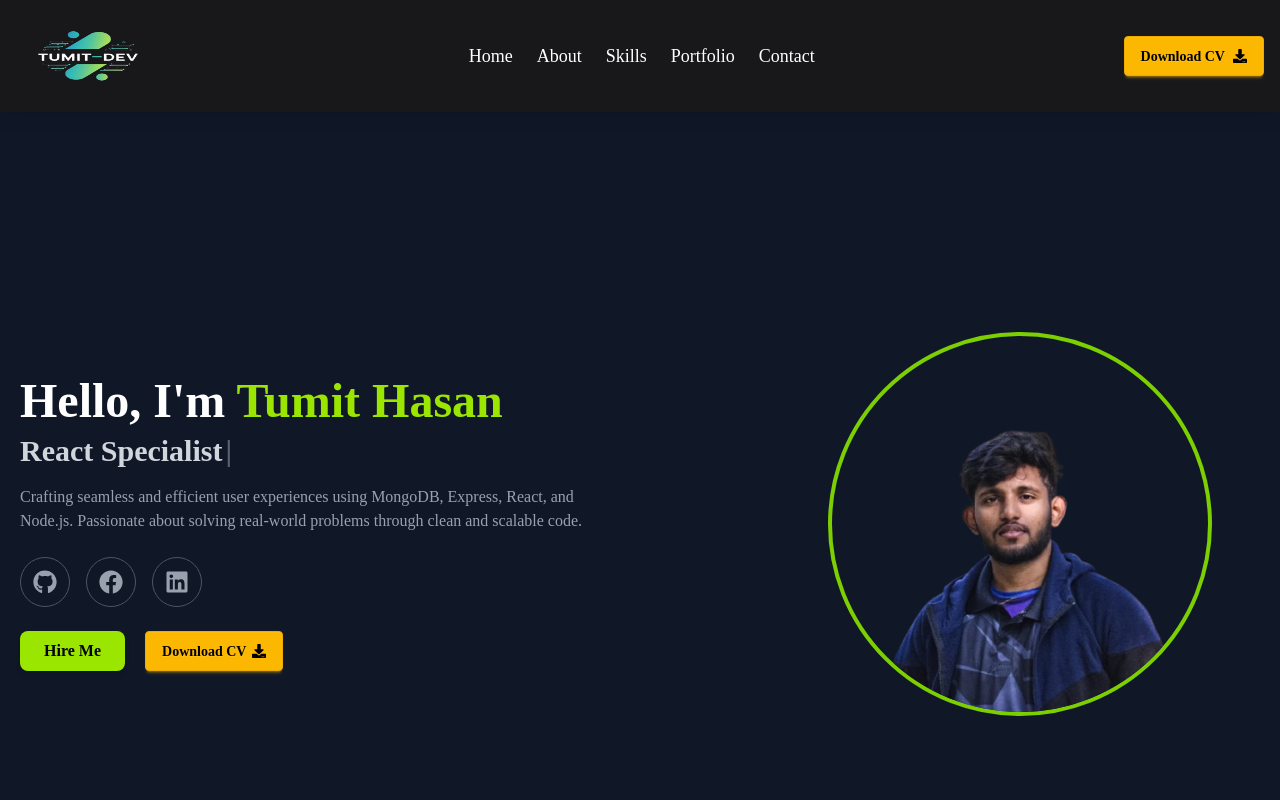
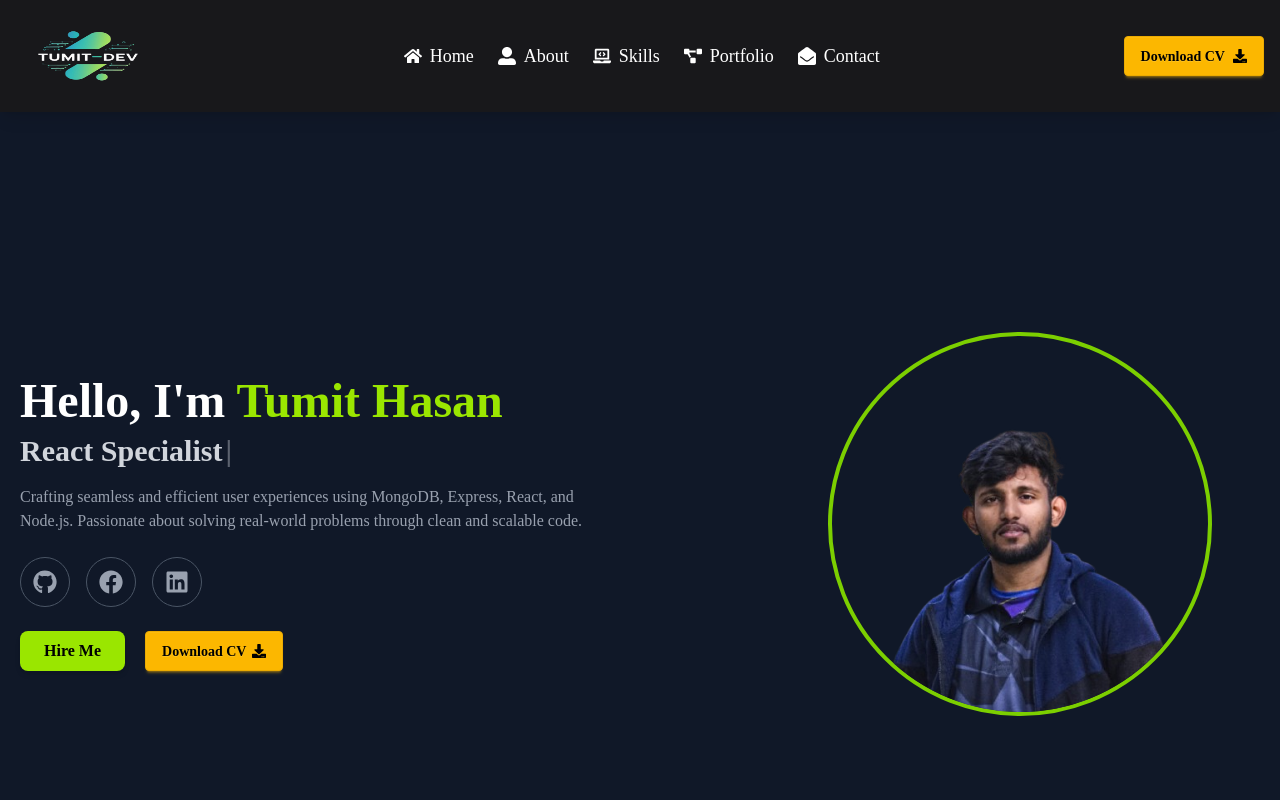
Before and after one commit to tumit-h-r-75/my-portfolio-Website, a React (Vite) app: page / in a window 1280 px wide. Shown: the top 800 px of the page. Built offline with nearby package versions, Linux system fonts and the light colour scheme; a web font is replaced by a local one.

Commit message:
added some icon and redeploy

```diff
--- a/src/components/Footer.jsx
+++ b/src/components/Footer.jsx
@@ -2,7 +2,7 @@ import { NavLink } from "react-router";
 import logo from "../assets/TumitDev-logo-removebg-preview.png";
 import { FaLocationDot } from "react-icons/fa6";
 import { MdEmail } from "react-icons/md";
-import { FaPhoneAlt } from "react-icons/fa";
+import { FaPhoneAlt, FaHome, FaUserAlt, FaCode, FaEnvelope } from "react-icons/fa";
 import { useContext } from "react";
 import { NavigateContext } from "../context/NavigateProvider";
 
@@ -13,13 +13,12 @@ const Footer = () => {
   return (
     <footer className="bg-black text-gray-300 pt-10 pb-6">
       <div className="max-w-7xl mx-auto px-4 grid grid-cols-1 md:grid-cols-3 gap-8">
-        {/* Logo */}
+        {/* Logo Section */}
         <div>
-          <img className="w-52 mb-4" src={logo} alt="Logo" />
-
+          <img className="w-52 mb-4" src={logo} alt="Tumit Dev Logo" />
         </div>
 
-        {/* Quick Access */}
+        {/* Quick Access with Icons */}
         <div>
           <h3 className="text-lg font-semibold text-white mb-4">Quick Access</h3>
           <ul className="flex flex-col gap-2 text-sm">
@@ -27,53 +26,57 @@ const Footer = () => {
               <NavLink
                 to="/"
                 onClick={() => scrollToSection(homeRef)}
-                className="hover:text-lime-400 transition"
+                className="hover:text-lime-400 transition flex items-center gap-2"
               >
-                Home
+                <FaHome /> Home
               </NavLink>
             </li>
             <li>
               <button
                 onClick={() => scrollToSection(aboutRef)}
-                className="hover:text-lime-400 transition text-left"
+                className="hover:text-lime-400 transition text-left flex items-center gap-2"
               >
-                About
+                <FaUserAlt /> About
               </button>
             </li>
             <li>
               <button
                 onClick={() => scrollToSection(skillRef)}
-                className="hover:text-lime-400 transition text-left"
+                className="hover:text-lime-400 transition text-left flex items-center gap-2"
               >
-                Skills
+                <FaCode /> Skills
               </button>
             </li>
             <li>
               <button
                 onClick={() => scrollToSection(contactRef)}
-                className="hover:text-lime-400 transition text-left"
+                className="hover:text-lime-400 transition text-left flex items-center gap-2"
               >
-                Contact
+                <FaEnvelope /> Contact
               </button>
             </li>
           </ul>
         </div>
 
-        {/* Address */}
+        {/* Contact Info */}
         <div>
           <h3 className="text-lg font-semibold text-white mb-4">Contact Info</h3>
           <ul className="flex flex-col gap-3 text-sm">
             <li className="flex items-center gap-2">
               <FaLocationDot className="text-lime-500" />
-              Jasore, Khulna, Bangladesh
+              Jashore, Khulna, Bangladesh
             </li>
             <li className="flex items-center gap-2">
               <MdEmail className="text-lime-500" />
-              tumithasan1@gmail.com
+              <a href="mailto:tumithasan1@gmail.com" className="hover:underline">
+                tumithasan1@gmail.com
+              </a>
             </li>
             <li className="flex items-center gap-2">
               <FaPhoneAlt className="text-lime-500" />
-              +88016 1196 0330
+              <a href="tel:+8801611960330" className="hover:underline">
+                +88016 1196 0330
+              </a>
             </li>
           </ul>
         </div>
--- a/src/components/Navbar.jsx
+++ b/src/components/Navbar.jsx
@@ -1,5 +1,14 @@
 import { useContext, useState } from "react";
-import { FaDownload, FaBars, FaTimes } from "react-icons/fa";
+import {
+  FaDownload,
+  FaBars,
+  FaTimes,
+  FaHome,
+  FaUserAlt,
+  FaLaptopCode,
+  FaProjectDiagram,
+  FaEnvelopeOpen,
+} from "react-icons/fa";
 import { Link, NavLink, useLocation } from "react-router";
 import logo from "../assets/TumitDev-logo-removebg-preview.png";
 import { NavigateContext } from "../context/NavigateProvider";
@@ -28,42 +37,45 @@ const Navbar = () => {
       <NavLink
         to="/"
         onClick={() => handleScroll(homeRef)}
-        className="hover:text-lime-400 transition"
+        className="hover:text-lime-400 transition flex items-center gap-2"
       >
-        Home
+        <FaHome /> Home
       </NavLink>
       {isHome && (
         <>
           <button
             onClick={() => handleScroll(aboutRef)}
-            className="hover:text-lime-400 transition"
+            className="hover:text-lime-400 transition flex items-center gap-2"
           >
-            About
+            <FaUserAlt /> About
           </button>
           <button
             onClick={() => handleScroll(skillRef)}
-            className="hover:text-lime-400 transition"
+            className="hover:text-lime-400 transition flex items-center gap-2"
           >
-            Skills
+            <FaLaptopCode /> Skills
           </button>
           <button
             onClick={() => handleScroll(portfolioRef)}
-            className="hover:text-lime-400 transition"
+            className="hover:text-lime-400 transition flex items-center gap-2"
           >
-            Portfolio
+            <FaProjectDiagram /> Portfolio
           </button>
         </>
       )}
       {isHome ? (
         <button
           onClick={() => handleScroll(contactRef)}
-          className="hover:text-lime-400 transition"
+          className="hover:text-lime-400 transition flex items-center gap-2"
         >
-          Contact
+          <FaEnvelopeOpen /> Contact
         </button>
       ) : (
-        <NavLink to="/contact" className="hover:text-lime-400 transition">
-          Contact
+        <NavLink
+          to="/contact"
+          className="hover:text-lime-400 transition flex items-center gap-2"
+        >
+          <FaEnvelopeOpen /> Contact
         </NavLink>
       )}
     </>
```
